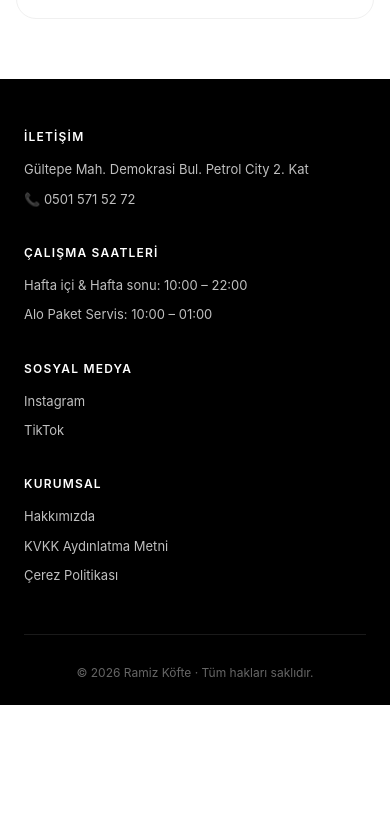
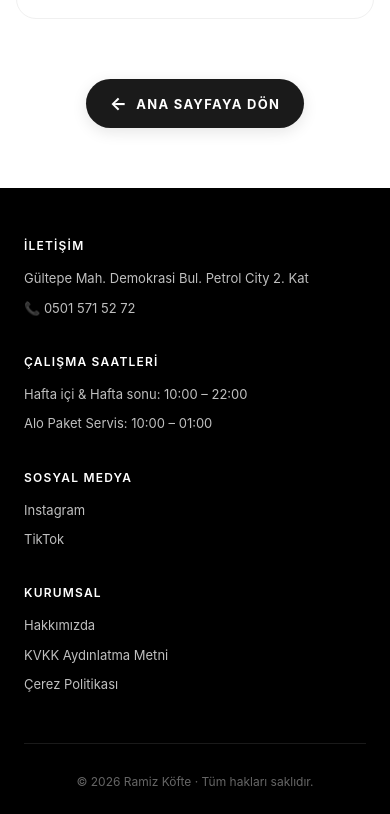
Before and after one commit to ramizzyemekbatman/ramizyemekbatman, a plain HTML site: page hakkimizda.html in a window 390 px wide. Shown: the part 3267-4081 px from the top of the page. Before the commit the page ends 3972 px from the top, so only its background shows below. Drawn offline with Linux system fonts and the light colour scheme.

Commit message:
Update hakkimizda.html

```diff
--- a/hakkimizda.html
+++ b/hakkimizda.html
@@ -355,6 +355,33 @@
     box-shadow: 0 10px 30px rgba(0, 0, 0, 0.15);
   }
 
+  /* Sipariş Sonrası Ana Sayfaya Dön Butonu */
+  .back-home-wrap {
+    text-align: center;
+    padding: 0 20px 60px;
+  }
+  .back-home-btn {
+    display: inline-flex;
+    align-items: center;
+    justify-content: center;
+    gap: 8px;
+    padding: 16px 32px;
+    background: var(--btn-bg);
+    color: var(--btn-text);
+    border-radius: 100px;
+    text-decoration: none;
+    font-size: 14px;
+    font-weight: 700;
+    letter-spacing: 0.1em;
+    text-transform: uppercase;
+    transition: all 0.25s ease;
+    box-shadow: 0 4px 15px rgba(0,0,0,0.1);
+  }
+  .back-home-btn:hover {
+    background: var(--btn-hover);
+    transform: translateY(-2px);
+  }
+
   footer {
     background: #000; color: #fff;
     padding: 60px 40px 30px;
@@ -425,6 +452,8 @@
     .cta-box { padding: 30px 20px; }
     .cta-box h3 { font-size: 18px; }
     .cta-btn { padding: 14px 28px; font-size: 12px; }
+
+    .back-home-btn { padding: 14px 24px; font-size: 13px; }
 
     footer { padding: 50px 24px 25px; }
     .footer-container { grid-template-columns: 1fr 1fr; gap: 32px 24px; }
@@ -538,11 +567,18 @@
     <div class="cta-box">
       <h3>Lezzetlerimizi Keşfedin</h3>
       <p>Köfteden tavuğa, sucuktan ekmek arasına kadar tüm menümüzü inceleyin.</p>
-      <a href="kategori.html?cat=all" class="cta-btn">
+      <a href="index.html" class="cta-btn">
         🍽️ Menüye Git
       </a>
     </div>
 
+  </div>
+
+  <!-- Sipariş Sonrası Ana Sayfaya Dön Butonu -->
+  <div class="back-home-wrap">
+    <a href="index.html" class="back-home-btn">
+      <span style="font-size: 18px;">←</span> Ana Sayfaya Dön
+    </a>
   </div>
 
   <footer>
@@ -589,6 +625,18 @@
         }
       });
     })();
+
+    /* SİPARİŞ BAŞARILI MESAJI */
+    (function() {
+      const params = new URLSearchParams(window.location.search);
+      if (params.get('siparis') === 'basarili') {
+        const alertBox = document.createElement('div');
+        alertBox.style.cssText = 'position: fixed; top: 80px; left: 50%; transform: translateX(-50%); background: #2a5040; color: white; padding: 16px 24px; border-radius: 12px; box-shadow: 0 10px 30px rgba(0,0,0,0.2); z-index: 99999; font-weight: 600; text-align: center; font-size: 14px; max-width: 90%;';
+        alertBox.innerHTML = '✅ Siparişiniz Alındı!<br><span style="font-size: 12px; font-weight: 400;">Mutfakta hazırlanıyor, lütfen masanızdan ayrılmayın.</span>';
+        document.body.appendChild(alertBox);
+        setTimeout(() => { alertBox.style.transition = 'opacity 0.5s'; alertBox.style.opacity = '0'; setTimeout(() => alertBox.remove(), 500); }, 5000);
+      }
+    })();
   </script>
 
 </body>
```
